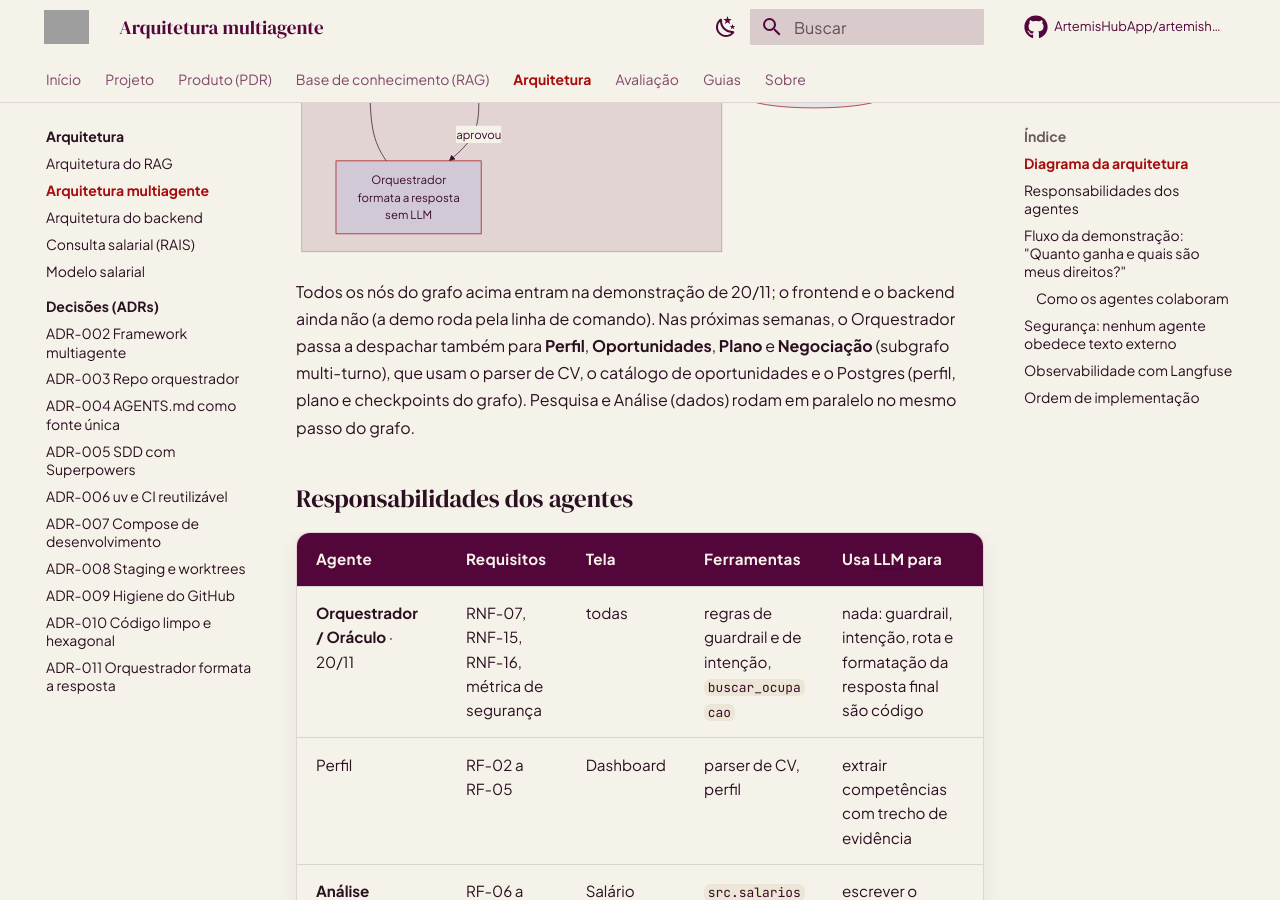
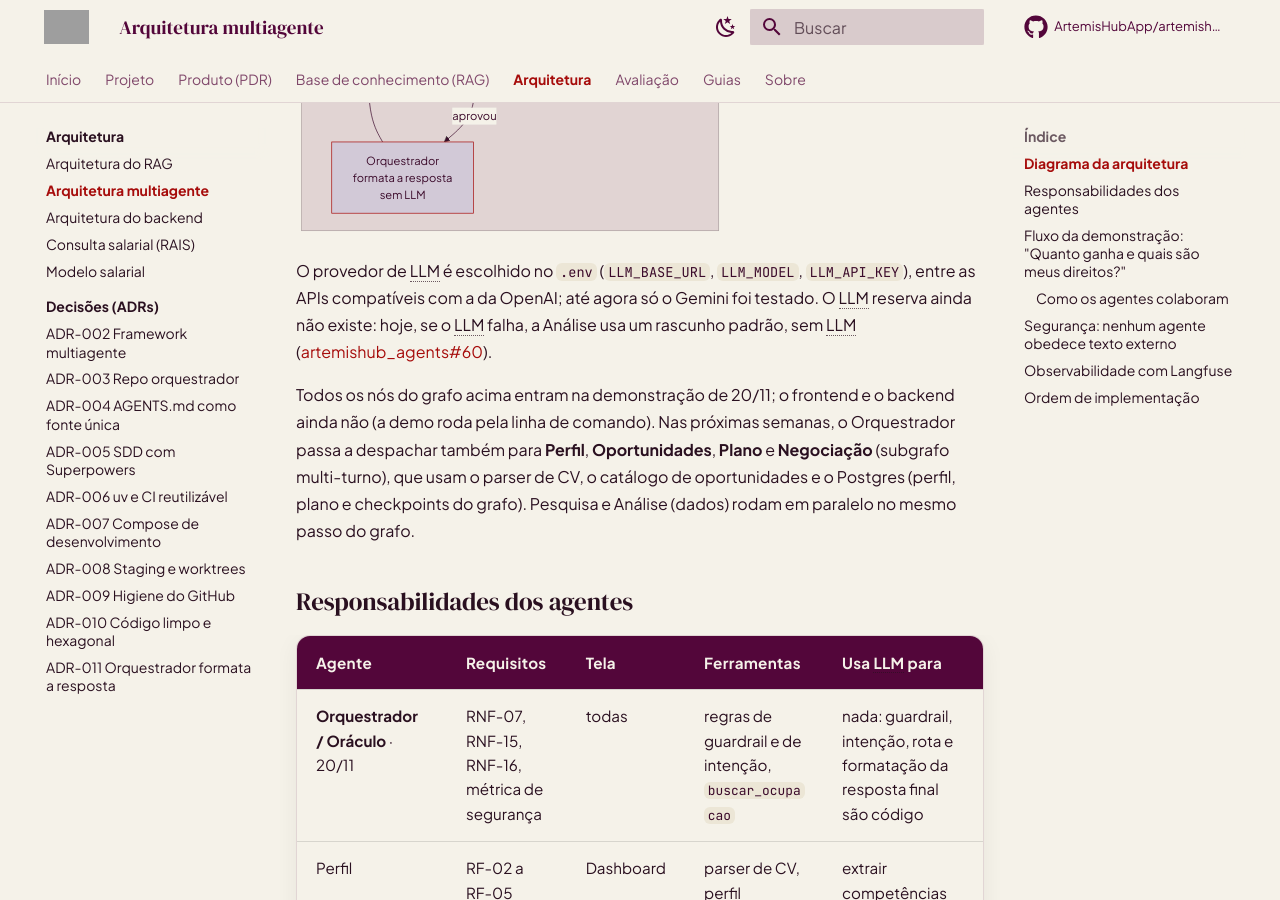
Before and after one commit to ArtemisHubApp/artemishub_docs, an MkDocs documentation site: the page built from docs/arquitetura/multiagentes.md, in a window 1280 px wide and 900 px high, scrolled down 1276 px. Built offline with MkDocs 1.6.1 and Material for MkDocs 9.7.7, drawn with Linux system fonts in a browser that asks for light colours; comment, search, counter and statistics services are not loaded; grey boxes are pictures that could not be loaded.

Commit message:
docs: diagramas com LLM configurável e reserva planejado (#38)
Co-authored-by: Claude Opus 5.5 <noreply@anthropic.com>

````diff
--- a/docs/arquitetura/multiagentes.md
+++ b/docs/arquitetura/multiagentes.md
@@ -33,9 +33,12 @@ flowchart TB
     FMT -- resposta --> BE
     DAD --> RAIS[(RAIS STEM 2025<br/>medianas)]
     DIR --> RAG[(artemishub_rag<br/>Chroma + BM25)]
-    SIN --> LLM[(Gemini<br/>API compatível OpenAI)]
+    SIN --> LLM[(LLM<br/>provedor configurável)]
+    SIN -. se o principal falhar .-> RES[(LLM reserva<br/>planejado)]
     GRAFO -. traces .-> LF[[Langfuse]]
 ```
+
+O provedor de LLM é escolhido no `.env` (`LLM_BASE_URL`, `LLM_MODEL`, `LLM_API_KEY`), entre as APIs compatíveis com a da OpenAI; até agora só o Gemini foi testado. O LLM reserva ainda não existe: hoje, se o LLM falha, a Análise usa um rascunho padrão, sem LLM ([artemishub_agents#60](https://github.com/ArtemisHubApp/artemishub_agents/issues/60)).
 
 Todos os nós do grafo acima entram na demonstração de 20/11; o frontend e o backend ainda não (a demo roda pela linha de comando). Nas próximas semanas, o Orquestrador passa a despachar também para **Perfil**, **Oportunidades**, **Plano** e **Negociação** (subgrafo multi-turno), que usam o parser de CV, o catálogo de oportunidades e o Postgres (perfil, plano e checkpoints do grafo). Pesquisa e Análise (dados) rodam em paralelo no mesmo passo do grafo.
 
````
Also changed, not shown: docs/arquitetura/backend.md (+3 -2 lines), docs/arquitetura/index.md (+2 -1 lines), docs/arquitetura/rag.md (+1 -1 lines).
